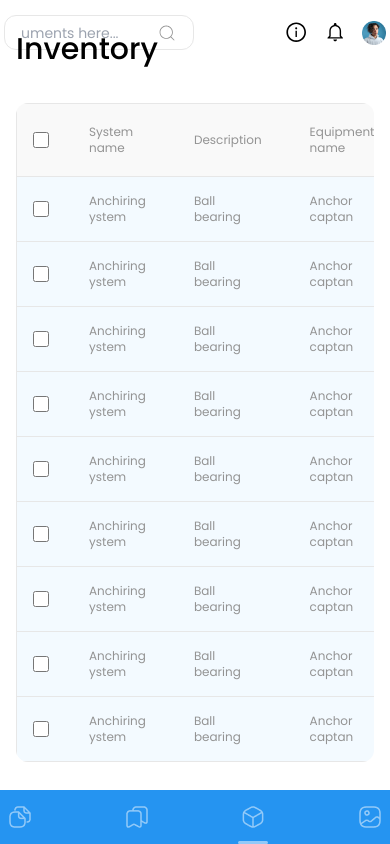
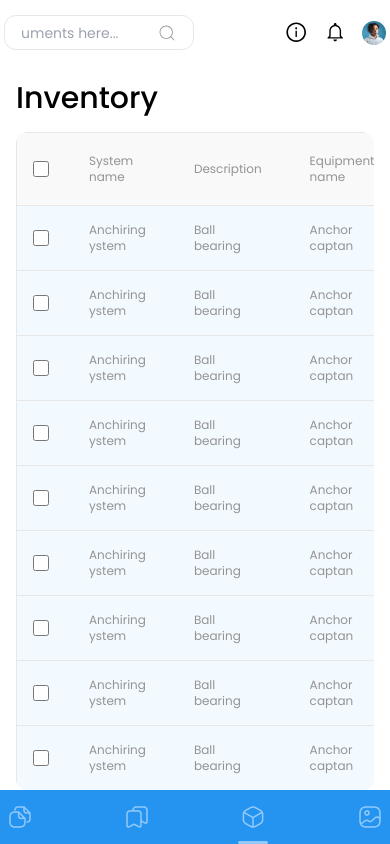
Before and after one commit to mramzannasir/ice-dashboard, a Next.js app: page /Inventory in a window 390 px wide. Built offline with nearby package versions, Linux system fonts and the light colour scheme.

Commit message:
All Done

```diff
--- a/pages/Inventory/index.jsx
+++ b/pages/Inventory/index.jsx
@@ -11,7 +11,7 @@ const index = () => {
           animate={{ scale: 1, opacity: 1 }}
           exit={{ scale: 0.4, opacity: 0 }}
           transition={{ type: "spring", duration: 1 }}>
-          <main className="px-4">
+          <main className="px-4 mt-[3rem]">
             <div className="w-full flex justify-between items-center">
               <div>
                 {" "}
@@ -26,7 +26,7 @@ const index = () => {
             </div>
 
             {/* Table */}
-            <div className="mt-9">
+            <div className="mt-4 xl:mt-9">
               <div className="relative overflow-x-auto  rounded-xl">
                 <table className="w-full bg-[#F3FAFF] rounded-xl border-[1px] border-[#e7e7e7] text-sm text-left text-[18px] leading-4 text-[#939393]">
                   {/* Table Head */}
--- a/pages/bookmark/index.jsx
+++ b/pages/bookmark/index.jsx
@@ -5,7 +5,7 @@ const index = () => {
   return (
     <>
       <Layout>
-        <div className="flex justify-center items-center h-full w-full">
+        <div className="flex mt-[4rem] justify-center items-center h-full w-full">
           Bookmark empty
         </div>
       </Layout>
--- a/pages/dashboard/Layout.jsx
+++ b/pages/dashboard/Layout.jsx
@@ -16,7 +16,7 @@ const Layout = ({ children }) => {
   return (
     <>
       <SidebarContext.Provider value={{ width, setWidth, show, setShow }}>
-        <div className="relative w-full  flex justify-center h-full  transition-all duration-500">
+        <div className="relative w-full  flex justify-center h-full  transition-all duration-500 overflow-hidden">
           {/* Sidebar______________________________________________________________________________________ */}
           <div
             className={`${
--- a/pages/dashboard/Sidebar.jsx
+++ b/pages/dashboard/Sidebar.jsx
@@ -21,7 +21,7 @@ const Sidebar = () => {
         src="https://unpkg.com/ionicons@5.5.2/dist/ionicons/ionicons.js"
       />
       <div>
-        <div className="flex flex-col relative bg-blue  h-screen transition-all duration-500">
+        <div className="flex flex-col relative bg-blue  h-screen lg:h-[90rem] xl:h-screen transition-all duration-500">
           <div>
             <button
               onClick={() => setWidth(!width)}
```
